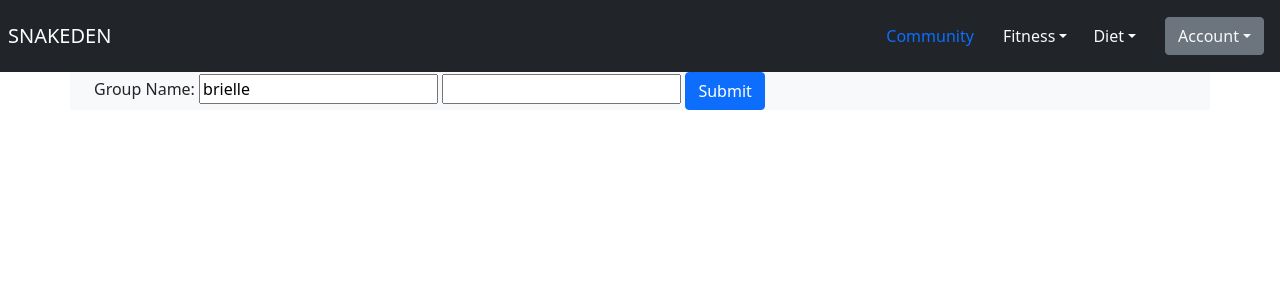
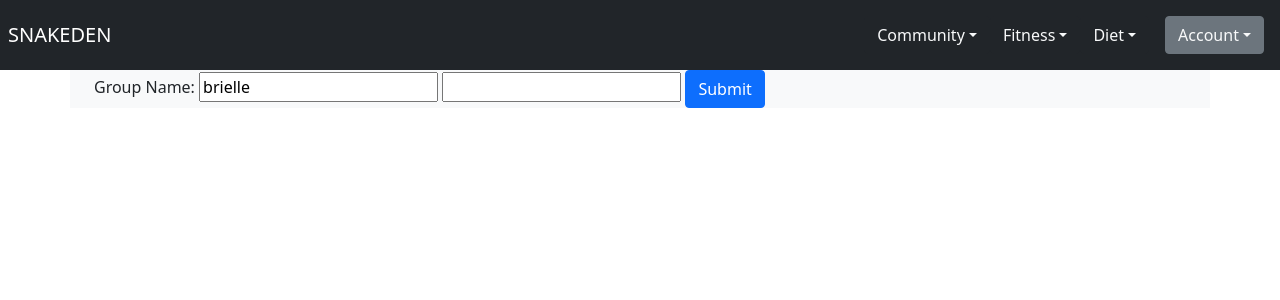
Before and after one commit to bradleypeterson/snakedenfitness, a Django app: a page that uses snakedenfitness/templates/base.html in a window 1280 px wide. Shown: the top 300 px of the page. Run offline with Django 3.2, Linux system fonts and the light colour scheme; a user stored in the database is signed in; data comes from the database, SQL or seed files in the repository; both versions use the stored data as it was after the commit; some libraries are stand-ins or nearby versions.

Commit message:
brielle to main

```diff
--- a/snakedenfitness/fitness/templates/fitness/fitness_home.html
+++ b/snakedenfitness/fitness/templates/fitness/fitness_home.html
@@ -59,9 +59,6 @@
     </script>
      <div id="piechart" style="width: 900px; height: 500px; padding: 25px;"></div>
 </div>
-</div>
-        {% endfor %}
-    </div>
 
     <div class="container justify-content-end">
         <div class="row pb-3">
--- a/snakedenfitness/fitness/views.py
+++ b/snakedenfitness/fitness/views.py
@@ -10,6 +10,10 @@ from django.shortcuts import render, redirect
 from .forms import WorkoutForm, clientTrainerForm
 from .models import Workout
 from users.models import Profile as UProfile, User as UUser, clientTrainer as CT
+
+from django.conf import settings
+from django.core.files.storage import FileSystemStorage
+
 
 # Create your views here.
 def fitness_home(request):
--- a/snakedenfitness/templates/base.html
+++ b/snakedenfitness/templates/base.html
@@ -19,7 +19,12 @@
                 {% elif user.profile.role == 1 %}
                     <a href="{% url 'dietitian_home' %}" class="nav-item nav-link"> Dietician Home </a>
                 {% else %}
-                    <a href="{% url 'rooms' %}" class="nav-item nav-link">Community</a>
+                    <div class="dropdown">
+                        <button class="btn btn-dark dropdown-toggle text-light" type="button" id="dropdownMenuButton" data-bs-toggle='dropdown' aria-haspopup="true" aria-expanded="false">Community</button>
+                        <div class="dropdown-menu" aria-labelledby="dropdownMenuButton">
+                            <a href="{% url 'rooms' %}" class="dropdown-item">Community</a>
+                        </div>
+                    </div>
 
                     <div class="dropdown">
                         <button class="btn btn-dark dropdown-toggle text-light" type="button" id="dropdownMenuButton" data-bs-toggle='dropdown' aria-haspopup="true" aria-expanded="false">Fitness</button>
```
Also changed, not shown: snakedenfitness/db.sqlite3, snakedenfitness/fitness/models.py (line endings or trailing spaces), snakedenfitness/users/views.py (line endings or trailing spaces).
